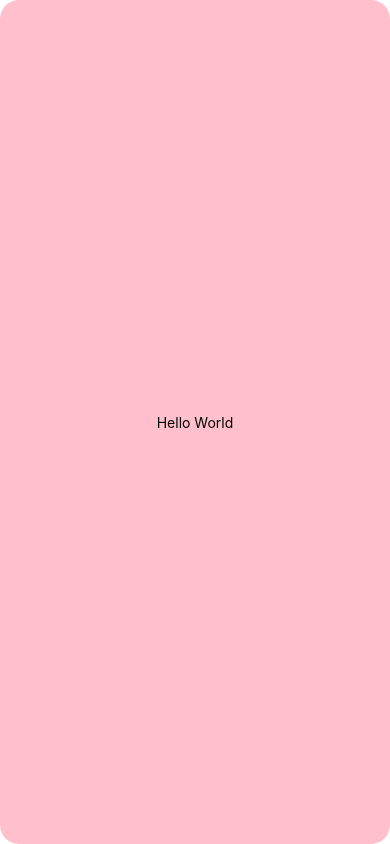
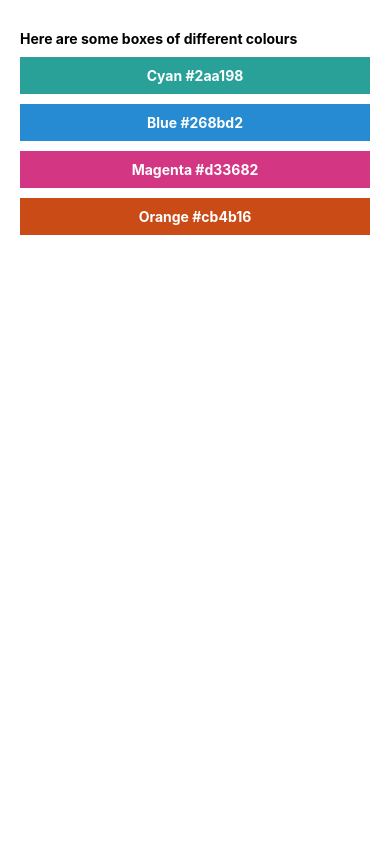
Before and after one commit to KocherginV/AwesomeProject, a React Native app: screen / in a window 390 px wide. Built offline with nearby package versions, Linux system fonts and the light colour scheme.

Commit message:
styling homework implementation

```diff
--- a/App.js
+++ b/App.js
@@ -3,26 +3,55 @@ import { View, Text, SafeAreaView, StyleSheet } from 'react-native';
 
 const App = () => {
   return (
-    <SafeAreaView style={styles.safeArea}>
-      <View style={[styles.container, styles.pink]}>
-        <Text>Hello World</Text>
+    <SafeAreaView>
+      <View style={styles.container}>
+        <Text style={styles.headerText}>
+          Here are some boxes of different colours
+        </Text>
+      </View>
+      <View style={[styles.container, styles.cyan]}>
+        <Text style={styles.textArea}>Cyan #2aa198</Text>
+      </View>
+      <View style={[styles.container, styles.blue]}>
+        <Text style={styles.textArea}>Blue #268bd2</Text>
+      </View>
+      <View style={[styles.container, styles.magenta]}>
+        <Text style={styles.textArea}>Magenta #d33682</Text>
+      </View>
+      <View style={[styles.container, styles.orange]}>
+        <Text style={styles.textArea}>Orange #cb4b16</Text>
       </View>
     </SafeAreaView>
   );
 };
 
 const styles = StyleSheet.create({
-  pink: {
-    backgroundColor: 'pink',
+  headerText: {
+    fontWeight: 'bold',
+    marginTop: 20,
   },
   container: {
-    alignItems: 'center',
-    justifyContent: 'center',
-    flex: 1,
-    borderRadius: 19,
+    marginTop: 10,
+    marginLeft: 20,
+    marginRight: 20,
   },
-  safeArea: {
-    flex: 2,
+  cyan: {
+    backgroundColor: '#2aa198',
+  },
+  blue: {
+    backgroundColor: '#268bd2',
+  },
+  magenta: {
+    backgroundColor: '#d33682',
+  },
+  orange: {
+    backgroundColor: '#cb4b16',
+  },
+  textArea: {
+    textAlign: 'center',
+    color: 'white',
+    fontWeight: 'bold',
+    padding: 10,
   },
 });
 
```
